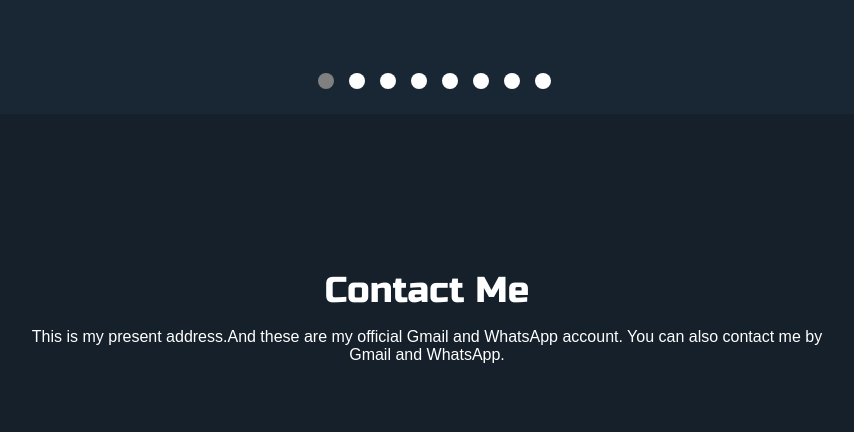
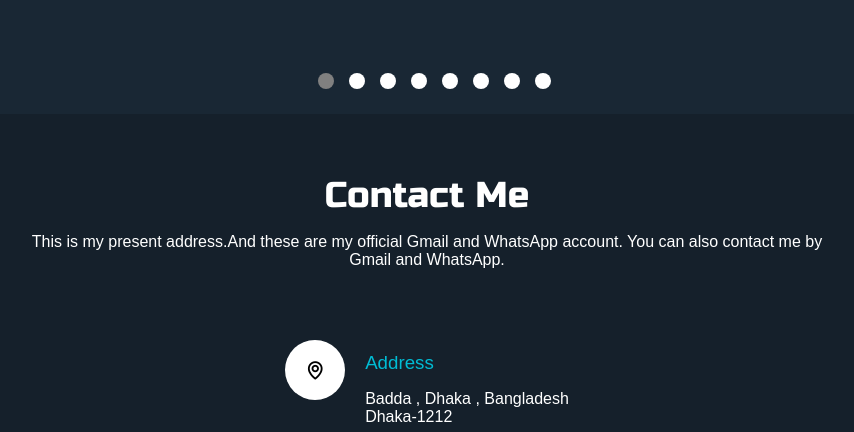
Before and after one commit to Shuvo0725/mdshuvo.me, a plain HTML site: page index.html in a window 1280 px wide. Shown: the part 2271-2703 px from the top of the page, without its empty margins (213-1067 px from the left). Drawn offline with nearby package versions, Linux system fonts and the light colour scheme.

Commit message:
Update style.css

```diff
--- a/css/style.css
+++ b/css/style.css
@@ -558,8 +558,8 @@ box-shadow: 22px 15px 28px 0px rgba(0,0,0,0.61);
 
 .contact{
     position: relative;
-    min-height: 100vh;
-    padding: 20px 100px;
+    min-height: ;
+    padding: 30px 100px;
     display: flex;
     justify-content: center;
     align-items: center;
```
